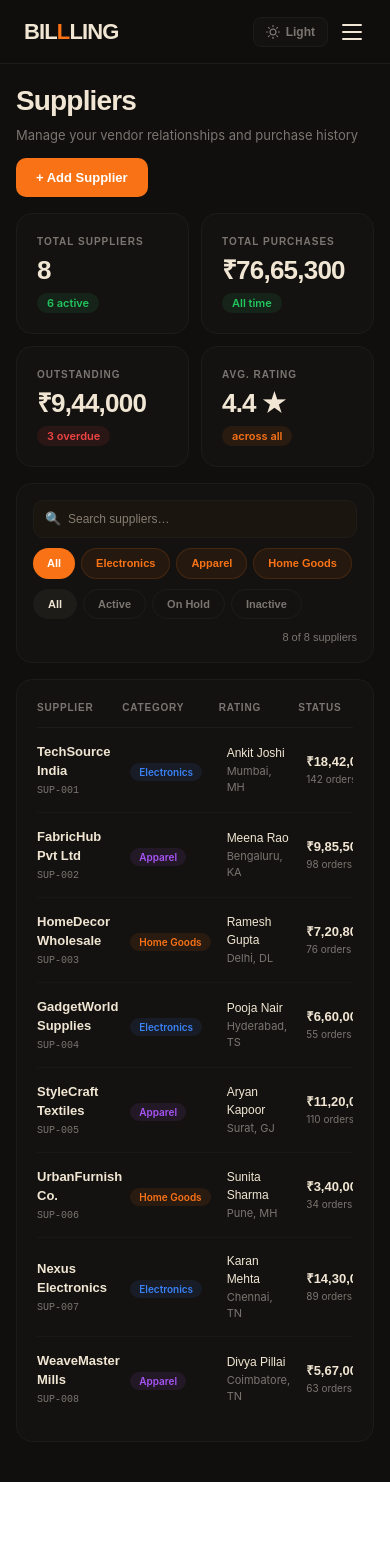
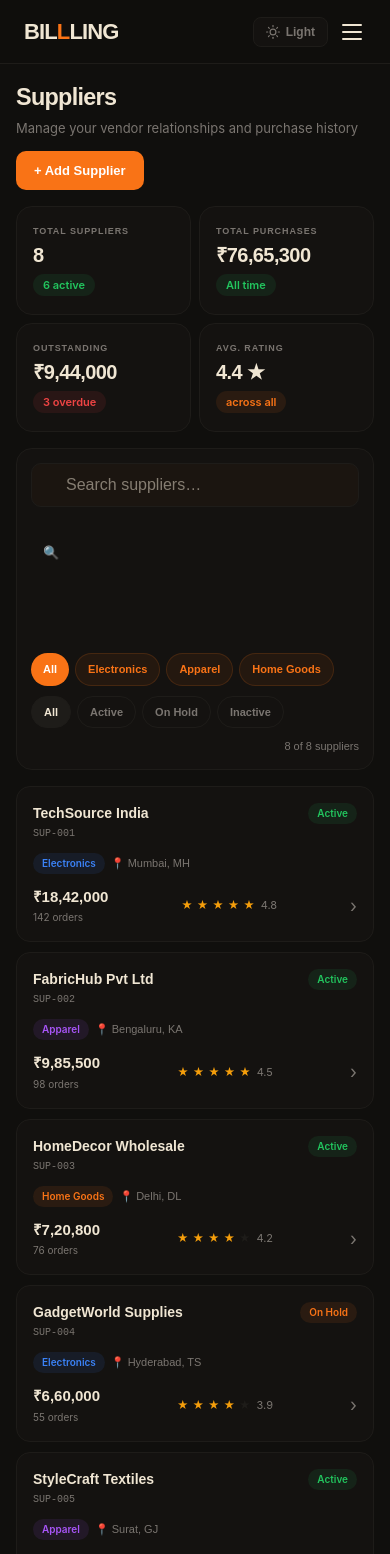
Before and after one commit to Nitinjr812/Billing, a React (Vite) app: page /suppliers in a window 390 px wide. Shown: the top 1554 px of the page. Before the commit the page ends 1482 px from the top, so only its background shows below. Built offline with nearby package versions, Linux system fonts and the light colour scheme.

Commit message:
all navigations added

```diff
--- a/src/pages/Supliers.jsx
+++ b/src/pages/Supliers.jsx
@@ -175,6 +175,7 @@ function StatusBadge({ status, t }) {
         color: s.color,
         background: s.bg,
         whiteSpace: "nowrap",
+        display: "inline-block",
       }}
     >
       {status}
@@ -199,6 +200,7 @@ function CategoryBadge({ category, t }) {
         color: s.color,
         background: s.bg,
         whiteSpace: "nowrap",
+        display: "inline-block",
       }}
     >
       {category}
@@ -218,36 +220,47 @@ function SupplierDrawer({ supplier, onClose, t }) {
         style={{
           position: "fixed",
           inset: 0,
-          background: "rgba(0,0,0,0.35)",
+          background: "rgba(0,0,0,0.45)",
           zIndex: 50,
           backdropFilter: "blur(2px)",
+          WebkitBackdropFilter: "blur(2px)",
         }}
       />
-      {/* Drawer */}
+      {/* Drawer — full-screen on mobile, side panel on desktop */}
       <div
         style={{
           position: "fixed",
           top: 0,
           right: 0,
           bottom: 0,
-          width: "min(420px, 95vw)",
+          width: "min(440px, 100vw)",
           background: t.bgCard,
           borderLeft: `1px solid ${t.border}`,
           zIndex: 51,
           overflowY: "auto",
-          padding: "28px 24px",
+          overflowX: "hidden",
+          padding: "24px 20px",
           display: "flex",
           flexDirection: "column",
           gap: "20px",
+          boxSizing: "border-box",
         }}
       >
         {/* Header */}
-        <div style={{ display: "flex", alignItems: "flex-start", justifyContent: "space-between" }}>
-          <div>
-            <p style={{ fontSize: "10px", fontWeight: 700, textTransform: "uppercase", letterSpacing: "0.1em", color: t.textMuted, margin: 0, fontFamily: "'DM Sans', sans-serif" }}>
+        <div style={{ display: "flex", alignItems: "flex-start", justifyContent: "space-between", gap: "12px" }}>
+          <div style={{ minWidth: 0 }}>
+            <p style={{
+              fontSize: "10px", fontWeight: 700, textTransform: "uppercase",
+              letterSpacing: "0.1em", color: t.textMuted, margin: 0,
+              fontFamily: "'DM Sans', sans-serif",
+            }}>
               {supplier.id}
             </p>
-            <h2 style={{ fontFamily: "'Syne', sans-serif", fontSize: "22px", fontWeight: 900, color: t.textPrimary, margin: "4px 0 0", letterSpacing: "-0.02em" }}>
+            <h2 style={{
+              fontFamily: "'Syne', sans-serif", fontSize: "clamp(18px, 5vw, 22px)",
+              fontWeight: 900, color: t.textPrimary, margin: "4px 0 0",
+              letterSpacing: "-0.02em", wordBreak: "break-word",
+            }}>
               {supplier.name}
             </h2>
             <div style={{ display: "flex", gap: "8px", marginTop: "8px", flexWrap: "wrap" }}>
@@ -258,7 +271,7 @@ function SupplierDrawer({ supplier, onClose, t }) {
           <button
             onClick={onClose}
             style={{
-              width: 32, height: 32, borderRadius: "10px",
+              width: 36, height: 36, minWidth: 36, borderRadius: "10px",
               background: `${t.accent}12`, border: `1px solid ${t.border}`,
               color: t.textMuted, cursor: "pointer", fontSize: "16px",
               display: "flex", alignItems: "center", justifyContent: "center",
@@ -270,7 +283,7 @@ function SupplierDrawer({ supplier, onClose, t }) {
         </div>
 
         {/* Stats row */}
-        <div style={{ display: "grid", gridTemplateColumns: "1fr 1fr", gap: "12px" }}>
+        <div style={{ display: "grid", gridTemplateColumns: "1fr 1fr", gap: "10px" }}>
           {[
             ["Total Orders", supplier.totalOrders],
             ["Total Value", supplier.totalValue],
@@ -279,23 +292,39 @@ function SupplierDrawer({ supplier, onClose, t }) {
           ].map(([label, val]) => (
             <div key={label} style={{
               background: `${t.accent}08`, border: `1px solid ${t.border}`,
-              borderRadius: "12px", padding: "14px 16px",
+              borderRadius: "12px", padding: "12px 14px",
             }}>
-              <p style={{ fontSize: "10px", fontWeight: 600, textTransform: "uppercase", letterSpacing: "0.08em", color: t.textMuted, margin: 0, fontFamily: "'DM Sans', sans-serif" }}>{label}</p>
-              <p style={{ fontFamily: "'Syne', sans-serif", fontSize: "18px", fontWeight: 900, color: t.textPrimary, margin: "4px 0 0" }}>{val}</p>
+              <p style={{
+                fontSize: "9px", fontWeight: 600, textTransform: "uppercase",
+                letterSpacing: "0.08em", color: t.textMuted, margin: 0,
+                fontFamily: "'DM Sans', sans-serif",
+              }}>{label}</p>
+              <p style={{
+                fontFamily: "'Syne', sans-serif", fontSize: "clamp(14px, 4vw, 18px)",
+                fontWeight: 900, color: t.textPrimary, margin: "4px 0 0",
+                wordBreak: "break-word",
+              }}>{val}</p>
             </div>
           ))}
         </div>
 
         {/* Rating */}
         <div style={{ borderTop: `1px solid ${t.border}`, paddingTop: "16px" }}>
-          <p style={{ fontSize: "11px", fontWeight: 600, color: t.textMuted, textTransform: "uppercase", letterSpacing: "0.08em", margin: "0 0 8px", fontFamily: "'DM Sans', sans-serif" }}>Supplier Rating</p>
+          <p style={{
+            fontSize: "11px", fontWeight: 600, color: t.textMuted,
+            textTransform: "uppercase", letterSpacing: "0.08em",
+            margin: "0 0 8px", fontFamily: "'DM Sans', sans-serif",
+          }}>Supplier Rating</p>
           <StarRating rating={supplier.rating} t={t} />
         </div>
 
         {/* Contact Info */}
         <div style={{ borderTop: `1px solid ${t.border}`, paddingTop: "16px", display: "flex", flexDirection: "column", gap: "12px" }}>
-          <p style={{ fontSize: "11px", fontWeight: 600, color: t.textMuted, textTransform: "uppercase", letterSpacing: "0.08em", margin: 0, fontFamily: "'DM Sans', sans-serif" }}>Contact Details</p>
+          <p style={{
+            fontSize: "11px", fontWeight: 600, color: t.textMuted,
+            textTransform: "uppercase", letterSpacing: "0.08em",
+            margin: 0, fontFamily: "'DM Sans', sans-serif",
+          }}>Contact Details</p>
           {[
             ["👤 Contact", supplier.contact],
             ["✉️ Email", supplier.email],
@@ -303,9 +332,16 @@ function SupplierDrawer({ supplier, onClose, t }) {
             ["📍 Location", supplier.location],
             ["🗓 Last Order", supplier.lastOrder],
           ].map(([label, val]) => (
-            <div key={label} style={{ display: "flex", justifyContent: "space-between", gap: "12px" }}>
-              <span style={{ fontSize: "12px", color: t.textMuted, fontFamily: "'DM Sans', sans-serif", flexShrink: 0 }}>{label}</span>
-              <span style={{ fontSize: "12px", color: t.textPrimary, fontFamily: "'DM Sans', sans-serif", fontWeight: 500, textAlign: "right" }}>{val}</span>
+            <div key={label} style={{ display: "flex", justifyContent: "space-between", gap: "12px", alignItems: "flex-start" }}>
+              <span style={{
+                fontSize: "12px", color: t.textMuted,
+                fontFamily: "'DM Sans', sans-serif", flexShrink: 0,
+              }}>{label}</span>
+              <span style={{
+                fontSize: "12px", color: t.textPrimary,
+                fontFamily: "'DM Sans', sans-serif", fontWeight: 500,
+                textAlign: "right", wordBreak: "break-word", minWidth: 0,
+              }}>{val}</span>
             </div>
           ))}
         </div>
@@ -313,18 +349,18 @@ function SupplierDrawer({ supplier, onClose, t }) {
         {/* Action buttons */}
         <div style={{ display: "flex", gap: "10px", marginTop: "auto", paddingTop: "8px" }}>
           <button style={{
-            flex: 1, padding: "10px", borderRadius: "10px",
+            flex: 1, padding: "12px 10px", borderRadius: "10px",
             background: t.accent, color: "#fff", border: "none",
-            fontFamily: "'DM Sans', sans-serif", fontWeight: 700, fontSize: "12px",
-            cursor: "pointer",
+            fontFamily: "'DM Sans', sans-serif", fontWeight: 700, fontSize: "13px",
+            cursor: "pointer", touchAction: "manipulation",
           }}>
             Create Order
           </button>
           <button style={{
-            flex: 1, padding: "10px", borderRadius: "10px",
+            flex: 1, padding: "12px 10px", borderRadius: "10px",
             background: `${t.accent}12`, color: t.textPrimary, border: `1px solid ${t.border}`,
-            fontFamily: "'DM Sans', sans-serif", fontWeight: 600, fontSize: "12px",
-            cursor: "pointer",
+            fontFamily: "'DM Sans', sans-serif", fontWeight: 600, fontSize: "13px",
+            cursor: "pointer", touchAction: "manipulation",
           }}>
             Edit Supplier
           </button>
@@ -334,13 +370,78 @@ function SupplierDrawer({ supplier, onClose, t }) {
   );
 }
 
-// ─── SUPPLIER TABLE ROW ───────────────────────────────────────────────────────
+// ─── MOBILE CARD VIEW ─────────────────────────────────────────────────────────
+function SupplierCard({ supplier, onClick, t }) {
+  return (
+    <div
+      onClick={() => onClick(supplier)}
+      style={{
+        padding: "16px",
+        borderRadius: "14px",
+        border: `1px solid ${t.border}`,
+        background: t.bgCard,
+        cursor: "pointer",
+        display: "flex",
+        flexDirection: "column",
+        gap: "12px",
+        touchAction: "manipulation",
+        WebkitTapHighlightColor: "transparent",
+        transition: "background 0.15s",
+        active: { background: `${t.accent}08` },
+      }}
+    >
+      {/* Top row */}
+      <div style={{ display: "flex", justifyContent: "space-between", alignItems: "flex-start", gap: "8px" }}>
+        <div style={{ minWidth: 0 }}>
+          <p style={{
+            fontFamily: "'DM Sans', sans-serif", fontWeight: 700, fontSize: "14px",
+            color: t.textPrimary, margin: 0, whiteSpace: "nowrap",
+            overflow: "hidden", textOverflow: "ellipsis",
+          }}>
+            {supplier.name}
+          </p>
+          <p style={{ fontSize: "10px", color: t.textMuted, margin: "2px 0 0", fontFamily: "monospace" }}>
+            {supplier.id}
+          </p>
+        </div>
+        <StatusBadge status={supplier.status} t={t} />
+      </div>
+
+      {/* Badges */}
+      <div style={{ display: "flex", gap: "6px", flexWrap: "wrap", alignItems: "center" }}>
+        <CategoryBadge category={supplier.category} t={t} />
+        <span style={{ fontSize: "11px", color: t.textMuted, fontFamily: "'DM Sans', sans-serif" }}>
+          📍 {supplier.location}
+        </span>
+      </div>
+
+      {/* Stats row */}
+      <div style={{ display: "flex", justifyContent: "space-between", alignItems: "center" }}>
+        <div>
+          <p style={{
+            fontFamily: "'Syne', sans-serif", fontWeight: 800, fontSize: "15px",
+            color: t.textPrimary, margin: 0,
+          }}>
+            {supplier.totalValue}
+          </p>
+          <p style={{ fontSize: "10px", color: t.textMuted, margin: "2px 0 0" }}>
+            {supplier.totalOrders} orders
+          </p>
+        </div>
+        <StarRating rating={supplier.rating} t={t} />
+        <span style={{ fontSize: "18px", color: t.textMuted }}>›</span>
+      </div>
+    </div>
+  );
+}
+
+// ─── DESKTOP TABLE ROW ────────────────────────────────────────────────────────
 function SupplierRow({ supplier, onClick, t, isLast }) {
   return (
     <tr
       onClick={() => onClick(supplier)}
       style={{
-        borderBottom: !isLast ? `1px solid ${t.borderLight}` : "none",
+        borderBottom: !isLast ? `1px solid ${t.borderLight || t.border}` : "none",
         cursor: "pointer",
         transition: "background 0.15s",
       }}
@@ -349,7 +450,10 @@ function SupplierRow({ supplier, onClick, t, isLast }) {
     >
       <td style={{ padding: "14px 0" }}>
         <div>
-          <p style={{ fontFamily: "'DM Sans', sans-serif", fontWeight: 600, fontSize: "13px", color: t.textPrimary, margin: 0 }}>
+          <p style={{
+            fontFamily: "'DM Sans', sans-serif", fontWeight: 600, fontSize: "13px",
+            color: t.textPrimary, margin: 0,
+          }}>
             {supplier.name}
           </p>
           <p style={{ fontSize: "10px", color: t.textMuted, margin: "2px 0 0", fontFamily: "monospace" }}>
@@ -362,7 +466,10 @@ function SupplierRow({ supplier, onClick, t, isLast }) {
       </td>
       <td style={{ padding: "14px 8px" }}>
         <div>
-          <p style={{ fontFamily: "'DM Sans', sans-serif", fontSize: "12px", color: t.textPrimary, margin: 0, fontWeight: 500 }}>
+          <p style={{
+            fontFamily: "'DM Sans', sans-serif", fontSize: "12px",
+            color: t.textPrimary, margin: 0, fontWeight: 500,
+          }}>
             {supplier.contact}
           </p>
           <p style={{ fontSize: "11px", color: t.textMuted, margin: "1px 0 0" }}>
@@ -371,7 +478,10 @@ function SupplierRow({ supplier, onClick, t, isLast }) {
         </div>
       </td>
       <td style={{ padding: "14px 8px" }}>
-        <p style={{ fontFamily: "'Syne', sans-serif", fontWeight: 700, fontSize: "13px", color: t.textPrimary, margin: 0 }}>
+        <p style={{
+          fontFamily: "'Syne', sans-serif", fontWeight: 700, fontSize: "13px",
+          color: t.textPrimary, margin: 0,
+        }}>
           {supplier.totalValue}
         </p>
         <p style={{ fontSize: "10px", color: t.textMuted, margin: "1px 0 0" }}>
@@ -397,20 +507,32 @@ function SummaryKpi({ label, value, sub, trendDir, t }) {
   const bgs = { up: t.greenBg, down: t.redBg, neu: t.orangeBg };
   return (
     <div style={{
-      borderRadius: "16px", padding: "20px",
+      borderRadius: "16px", padding: "18px 16px",
       background: t.bgCard, border: `1px solid ${t.border}`,
       transition: "background 0.25s ease, border-color 0.25s ease",
+      minWidth: 0,
     }}>
-      <p style={{ fontSize: "10px", fontWeight: 600, textTransform: "uppercase", letterSpacing: "0.1em", color: t.textMuted, margin: 0, fontFamily: "'DM Sans', sans-serif" }}>
+      <p style={{
+        fontSize: "9px", fontWeight: 600, textTransform: "uppercase",
+        letterSpacing: "0.1em", color: t.textMuted, margin: 0,
+        fontFamily: "'DM Sans', sans-serif",
+      }}>
         {label}
       </p>
-      <p style={{ fontFamily: "'Syne', sans-serif", fontSize: "26px", fontWeight: 900, color: t.textPrimary, letterSpacing: "-0.03em", margin: "8px 0 6px", lineHeight: 1 }}>
+      <p style={{
+        fontFamily: "'Syne', sans-serif",
+        fontSize: "clamp(20px, 5vw, 26px)",
+        fontWeight: 900, color: t.textPrimary,
+        letterSpacing: "-0.03em", margin: "6px 0 6px", lineHeight: 1,
+        wordBreak: "break-word",
+      }}>
         {value}
       </p>
       {sub && (
         <span style={{
           fontSize: "11px", fontWeight: 600, padding: "3px 10px", borderRadius: "99px",
           color: colors[trendDir], background: bgs[trendDir],
+          display: "inline-block",
         }}>
           {sub}
         </span>
@@ -419,19 +541,33 @@ function SummaryKpi({ label, value, sub, trendDir, t }) {
   );
 }
 
-// ─── RESPONSIVE STYLES ───────────────────────────────────────────────────────
+// ─── STYLES ───────────────────────────────────────────────────────────────────
 const styles = `
+  * { box-sizing: border-box; }
+
   .sup-kpi-grid {
     display: grid;
-    grid-template-columns: repeat(auto-fit, minmax(150px, 1fr));
+    grid-template-columns: repeat(4, 1fr);
     gap: 12px;
   }
-  .sup-table-wrap {
-    overflow-x: auto;
+
+  /* Desktop table */
+  .sup-table-wrap { overflow-x: auto; -webkit-overflow-scrolling: touch; }
+  .sup-cards { display: none; }
+
+  /* Tablet */
+  @media (max-width: 900px) {
+    .sup-kpi-grid { grid-template-columns: repeat(2, 1fr); }
   }
+
+  /* Mobile */
   @media (max-width: 640px) {
-    .sup-kpi-grid { grid-template-columns: repeat(2, 1fr); }
-    .sup-hide-mobile { display: none !important; }
+    .sup-kpi-grid { grid-template-columns: repeat(2, 1fr); gap: 8px; }
+    /* Switch from table to cards on mobile */
+    .sup-table-wrap { display: none; }
+    .sup-cards { display: flex; flex-direction: column; gap: 10px; }
+    .sup-filter-row { flex-direction: column !important; align-items: stretch !important; }
+    .sup-filter-row .sup-filter-count { margin-left: 0 !important; text-align: right; }
   }
 `;
 
@@ -465,9 +601,18 @@ export default function Suppliers() {
       <div style={{ display: "flex", flexDirection: "column", gap: "16px" }}>
 
         {/* Header */}
-        <div style={{ display: "flex", alignItems: "flex-end", justifyContent: "space-between", flexWrap: "wrap", gap: "12px" }}>
+        <div style={{
+          display: "flex", alignItems: "flex-end", justifyContent: "space-between",
+          flexWrap: "wrap", gap: "12px",
+        }}>
           <div>
-            <h1 style={{ fontFamily: "'Syne', sans-serif", fontSize: "28px", fontWeight: 900, color: t.textPrimary, letterSpacing: "-0.03em", margin: 0, transition: "color 0.25s ease" }}>
+            <h1 style={{
+              fontFamily: "'Syne', sans-serif",
+              fontSize: "clamp(22px, 6vw, 28px)",
+              fontWeight: 900, color: t.textPrimary,
+              letterSpacing: "-0.03em", margin: 0,
+              transition: "color 0.25s ease",
+            }}>
               Suppliers
             </h1>
             <p style={{ fontSize: "13px", color: t.textMuted, marginTop: "4px", marginBottom: 0 }}>
@@ -475,10 +620,11 @@ export default function Suppliers() {
             </p>
           </div>
           <button style={{
-            padding: "10px 20px", borderRadius: "10px",
+            padding: "10px 18px", borderRadius: "10px",
             background: t.accent, color: "#fff", border: "none",
             fontFamily: "'DM Sans', sans-serif", fontWeight: 700, fontSize: "13px",
             cursor: "pointer", display: "flex", alignItems: "center", gap: "6px",
+            touchAction: "manipulation", whiteSpace: "nowrap",
           }}>
             + Add Supplier
           </button>
@@ -497,16 +643,22 @@ export default function Suppliers() {
           borderRadius: "16px",
           background: t.bgCard,
           border: `1px solid ${t.border}`,
-          padding: "16px",
+          padding: "14px",
           display: "flex",
           flexWrap: "wrap",
           gap: "10px",
           alignItems: "center",
           transition: "background 0.25s ease, border-color 0.25s ease",
+        }}
+          className="sup-filter-row"
+        >
+          {/* Search */}
+          <div style={{ position: "relative", flex: "1 1 180px", minWidth: 0 }}>
+            <span style={{
+              position: "absolute", left: "12px", top: "50%",
+              transform: "translateY(-50%)", fontSize: "13px",
+              color: t.textMuted, pointerEvents: "none",
             }}>
-          {/* Search */}
-          <div style={{ position: "relative", flex: "1 1 200px", minWidth: 0 }}>
-            <span style={{ position: "absolute", left: "12px", top: "50%", transform: "translateY(-50%)", fontSize: "13px", color: t.textMuted, pointerEvents: "none" }}>
               🔍
             </span>
             <input
@@ -516,9 +668,11 @@ export default function Suppliers() {
               style={{
                 width: "100%", padding: "9px 12px 9px 34px", borderRadius: "10px",
                 background: `${t.accent}08`, border: `1px solid ${t.border}`,
-                color: t.textPrimary, fontSize: "12px",
+                color: t.textPrimary, fontSize: "14px",
                 fontFamily: "'DM Sans', sans-serif", outline: "none",
                 boxSizing: "border-box",
+                /* Prevent zoom on iOS */
+                fontSize: "16px",
               }}
             />
           </div>
@@ -530,12 +684,13 @@ export default function Suppliers() {
                 key={c}
                 onClick={() => setCatFilter(c)}
                 style={{
-                  fontSize: "11px", fontWeight: 600, padding: "6px 14px", borderRadius: "99px",
+                  fontSize: "11px", fontWeight: 600, padding: "7px 12px", borderRadius: "99px",
                   background: catFilter === c ? t.accent : `${t.accent}12`,
                   color: catFilter === c ? "#fff" : t.accent,
                   border: catFilter === c ? "none" : `1px solid ${t.accent}28`,
                   cursor: "pointer", fontFamily: "'DM Sans', sans-serif",
-                  transition: "all 0.15s",
+                  transition: "all 0.15s", touchAction: "manipulation",
+                  minHeight: "32px",
                 }}
               >
                 {c}
@@ -550,12 +705,13 @@ export default function Suppliers() {
                 key={s}
                 onClick={() => setStatusFilter(s)}
                 style={{
-                  fontSize: "11px", fontWeight: 600, padding: "6px 14px", borderRadius: "99px",
+                  fontSize: "11px", fontWeight: 600, padding: "7px 12px", borderRadius: "99px",
                   background: statusFilter === s ? `${t.border}` : "transparent",
                   color: statusFilter === s ? t.textPrimary : t.textMuted,
                   border: `1px solid ${t.border}`,
                   cursor: "pointer", fontFamily: "'DM Sans', sans-serif",
-                  transition: "all 0.15s",
+                  transition: "all 0.15s", touchAction: "manipulation",
+                  minHeight: "32px",
                 }}
               >
                 {s}
@@ -564,33 +720,42 @@ export default function Suppliers() {
           </div>
 
           {/* Count */}
-          <span style={{ fontSize: "11px", color: t.textMuted, marginLeft: "auto", whiteSpace: "nowrap", fontFamily: "'DM Sans', sans-serif" }}>
+          <span
+            className="sup-filter-count"
+            style={{
+              fontSize: "11px", color: t.textMuted,
+              marginLeft: "auto", whiteSpace: "nowrap",
+              fontFamily: "'DM Sans', sans-serif",
+            }}
+          >
             {filtered.length} of {SUPPLIERS.length} suppliers
           </span>
         </div>
 
-        {/* Table */}
-        <div style={{
+        {/* ── Desktop Table ── */}
+        <div
+          className="sup-table-wrap"
+          style={{
             borderRadius: "16px",
             background: t.bgCard,
             border: `1px solid ${t.border}`,
             padding: "20px",
             transition: "background 0.25s ease, border-color 0.25s ease",
-        }}>
-          <div className="sup-table-wrap">
-            <table style={{ width: "100%", borderCollapse: "collapse" }}>
+          }}
+        >
+          <table style={{ width: "100%", borderCollapse: "collapse", minWidth: "560px" }}>
             <thead>
               <tr style={{ borderBottom: `1px solid ${t.border}` }}>
                 {["Supplier", "Category", "Contact", "Total Value", "Rating", "Status", ""].map((h, i) => (
                   <th
                     key={i}
-                      className={i === 2 || i === 3 ? "sup-hide-mobile" : ""}
                     style={{
                       textAlign: "left", paddingBottom: "12px",
                       fontSize: "10px", fontWeight: 600,
                       textTransform: "uppercase", letterSpacing: "0.08em",
                       color: t.textMuted, fontFamily: "'DM Sans', sans-serif",
                       paddingRight: i < 6 ? "8px" : "0",
+                      whiteSpace: "nowrap",
                     }}
                   >
                     {h}
@@ -621,6 +786,23 @@ export default function Suppliers() {
             </tbody>
           </table>
         </div>
+
+        {/* ── Mobile Cards ── */}
+        <div className="sup-cards">
+          {filtered.length > 0 ? (
+            filtered.map((s) => (
+              <SupplierCard key={s.id} supplier={s} onClick={setSelected} t={t} />
+            ))
+          ) : (
+            <div style={{
+              padding: "48px 20px", textAlign: "center",
+              borderRadius: "16px", background: t.bgCard, border: `1px solid ${t.border}`,
+            }}>
+              <p style={{ fontSize: "32px", margin: "0 0 8px" }}>🔍</p>
+              <p style={{ fontFamily: "'Syne', sans-serif", fontWeight: 700, fontSize: "16px", color: t.textPrimary, margin: 0 }}>No suppliers found</p>
+              <p style={{ fontSize: "12px", color: t.textMuted, margin: "4px 0 0" }}>Try adjusting your search or filters</p>
+            </div>
+          )}
         </div>
 
       </div>
```
Lines whose indentation alone changed are shown as unchanged.
